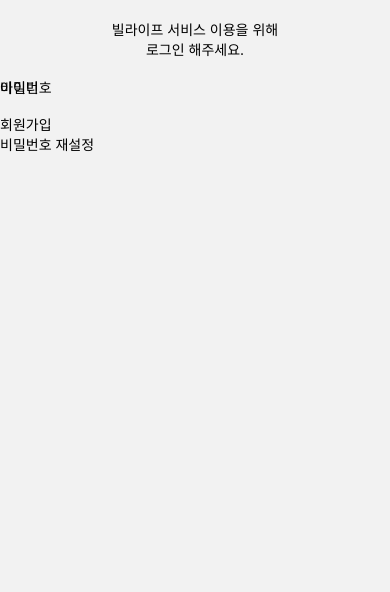
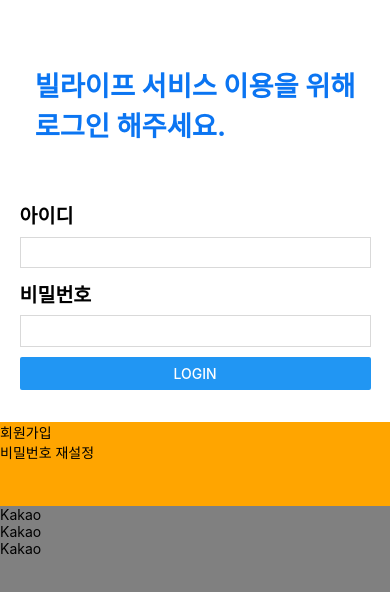
Before and after one commit to team-stardusts/villife, a React Native app: screen / in a window 390 px wide. Shown: the top 592 px of the page. Built offline with nearby package versions, Linux system fonts and the light colour scheme.

Commit message:
기본구조 확립. LoginScreen View 구성중

```diff
--- a/src/components/screens/login/login_screen.tsx
+++ b/src/components/screens/login/login_screen.tsx
@@ -1,37 +1,54 @@
-import { SafeAreaView, Text, View } from "react-native";
+import { Button, SafeAreaView, Text, View } from "react-native";
 import BasicTextInput from "../../atoms/textinput/basic_textinput";
 import useScreenMessage from "../../../hooks/internal/multilingual/hooks";
-import LoginScreenStyles, {LoginScreenStylesType} from "./styles";
+import LoginScreenTypes from "./types";
+import useLoginScreenStyles from "./styles";
 
-const styles: LoginScreenStylesType = LoginScreenStyles;
 
 export default function LoginScreen() {
     const Messages = useScreenMessage("korean");
+    const styles: LoginScreenTypes.LoginScreenStylesType = useLoginScreenStyles();
 
     return (
-        <SafeAreaView>
-            <View>
-                <View style={styles.GreetingSection.box}>
-                    <Text>
+        <SafeAreaView style={styles.Page.topLevelBox}>
+            <View style={styles.GreetingSection.topLevelBox}>
+                <View style={styles.GreetingSection.textWrapper}>
+                    <Text style={styles.GreetingSection.text}>
                         {Messages.messages.auth.login.request_login.line_1}
                     </Text>
-                    <Text>
+                    <Text style={styles.GreetingSection.text}>
                         {Messages.messages.auth.login.request_login.line_2}
                     </Text>
                 </View>
-                <View style={{flex: 1}}>
-                    <Text>
+            </View>
+            <View style={styles.LoginInputSection.topLevelBox}>
+                <View style={styles.LoginInputSection.attrWrapper}>
+                    <View style={styles.LoginInputSection.inputWrapper}>
+                        <Text style={styles.LoginInputSection.inputIdentifier}>
                             {Messages.messages.auth.login.title_of_id_input}
                         </Text>
-                    <BasicTextInput onChangeText={(n, e) => console.log(n, e)}/>
+                        <BasicTextInput
+                            style={
+                                styles.LoginInputSection.input
+                            }
+                            onChangeText={(n, e) => console.log(n, e)}/>
                     </View>
-                <View>
-                    <Text>
+                    <View style={styles.LoginInputSection.inputWrapper}>
+                        <Text style={styles.LoginInputSection.inputIdentifier}>
                             {Messages.messages.auth.login.title_of_password_input}
                         </Text>
-                    <BasicTextInput name="password"/>
+                        <BasicTextInput
+                            style={
+                                styles.LoginInputSection.input
+                            }
+                            name="password"/>
                     </View>
-                <View>
+                    <View style={styles.LoginInputSection.btnWrapper}>
+                        <Button title={Messages.messages.auth.login.pageName}></Button>
+                    </View>
+                </View>
+            </View>
+            <View style={styles.JoinLinkSection.topLevelBox}>
                 <Text>
                     {Messages.messages.auth.login.join}
                 </Text>
@@ -39,6 +56,12 @@
                     {Messages.messages.auth.login.reset_password}
                 </Text>
             </View>
+            <View style={styles.SocialLoginSection.topLevelBox}>
+                <View>
+                    <Text>Kakao</Text>
+                    <Text>Kakao</Text>
+                    <Text>Kakao</Text>
+                </View>
             </View>
         </SafeAreaView>
     );
--- a/src/components/screens/login/styles.ts
+++ b/src/components/screens/login/styles.ts
@@ -1,29 +1,90 @@
 import { StyleSheet } from "react-native";
+import LoginScreenTypes from "./types";
 import useAppTheme from "../../../hooks/internal/themes/hooks";
 import useSystemInfo from "../../../hooks/internal/systeminfo/hooks";
 
+export default function useLoginScreenStyles(): LoginScreenTypes.LoginScreenStylesType {
     const Theme = useAppTheme();
+    const SystemInfo = useSystemInfo();
 
-console.log(Theme.colors)
+    const Page = StyleSheet.create({
+        topLevelBox: {
+            flex: 1,
+            flexDirection: "column",
+        },
+    })
 
     const GreetingSection = StyleSheet.create({
-    box: {
+        topLevelBox: {
+            flex: 2,
             display: "flex",
             alignItems: 'center',
             justifyContent: 'center',
-        height: "50%"
+            backgroundColor: Theme.colors.colorFamily.white,
         },
         textWrapper: {
-
+            textAlign: "left",
+            paddingTop: SystemInfo.window.width * 0.1,
+        },
+        text: {
+            //fontFamily: Theme.css.font.universial.fontFamily,
+            color: Theme.colors.colorFamily.blue,
+            fontSize: SystemInfo.window.width * 0.07,
+            fontWeight: "bold",
         }
     })
 
-const LoginScreenStyles: LoginScreenStylesType = {
+    const LoginInputSection = StyleSheet.create({
+        topLevelBox: {
+            flex: 3,
+            backgroundColor: Theme.colors.colorFamily.white
+        },
+        attrWrapper: {
+            //display: "flex",
+            flex: 1,
+            paddingVertical: SystemInfo.window.width * 0.08,
+            paddingHorizontal: SystemInfo.window.width * 0.05,
+        },
+        inputWrapper: {
+            flex: 7,
+        },
+        btnWrapper: {
+            flex: 3,
+        },
+        inputIdentifier: {
+            //fontFamily: Theme.css.font.universial.fontFamily,
+            color: Theme.colors.colorFamily.black,
+            fontSize: SystemInfo.window.width * 0.05,
+            fontWeight: "bold",
+            paddingBottom: SystemInfo.window.width * 0.02,
+        },
+        input: {
+            backgroundColor: "white",
+            height: SystemInfo.window.width * 0.08,
+            borderColor: Theme.colors.colorFamily.lightgrey,
+            borderWidth: SystemInfo.window.width * 0.002,
+        }
+    })
+
+    const JoinLinkSection = StyleSheet.create({
+        topLevelBox: {
+            flex: 1,
+            backgroundColor: "orange"
+        }
+    })
+
+    const SocialLoginSection = StyleSheet.create({
+        topLevelBox: {
+            flex: 4,
+            backgroundColor: "grey"
+        }
+    })
+
+    return {
+        Page,
         GreetingSection,
+        LoginInputSection,
+        JoinLinkSection,
+        SocialLoginSection,
+    } as const;
 }
-
-export type LoginScreenStylesType = {
-    GreetingSection: ReturnType<typeof StyleSheet.create>
-}
-
-export default LoginScreenStyles;
--- a/src/hooks/internal/themes/hooks.ts
+++ /dev/null
@@ -1,8 +0,0 @@
-import AppThemes from ".";
-import { UseAppThemeReturnType } from "./types";
-
-export default function useAppTheme(colorScheme?: 'light' | 'dark' | null | undefined): UseAppThemeReturnType {
-    const Theme: AppThemes = new AppThemes
-
-    return colorScheme === "dark" ? Theme.DarkTheme : Theme.LightTheme;
-}
--- /dev/null
+++ b/src/hooks/internal/themes/hooks.tsx
@@ -0,0 +1,10 @@
+import AppThemes from ".";
+import { useEffect } from "react";
+import { useColorScheme } from "react-native";
+import { UseAppThemeReturnType } from "./types";
+
+export default function useAppTheme(): UseAppThemeReturnType {
+    const Theme: AppThemes = new AppThemes()
+
+    return useColorScheme() === "dark" ? Theme.DarkTheme : Theme.LightTheme;
+}
--- a/src/hooks/internal/themes/index.ts
+++ b/src/hooks/internal/themes/index.ts
@@ -17,10 +17,9 @@
         }
     };
     readonly css = {
-        fontFamily: {
+        font: {
             universial: {
-                fontFamily: "Pretendard",
-                fontStyle: "normal",
+                fontFamily: "pretendard",
             }
         }
     }
@@ -30,6 +29,6 @@
 //}
 
 export default class AppThemes implements ThemeTypes.IThemes {
-    readonly LightTheme = new LightTheme;
-    readonly DarkTheme = new LightTheme;
+    readonly LightTheme = new LightTheme();
+    readonly DarkTheme = new LightTheme();
 }
--- a/src/hooks/internal/themes/types.d.ts
+++ b/src/hooks/internal/themes/types.d.ts
@@ -1,4 +1,5 @@
 declare namespace ThemeTypes {
+    type test = "normal" | "italic" | undefined
     interface ITheme {
         colors: {
             pallet: any;
@@ -15,10 +16,9 @@
             }
         };
         css: {
-            fontFamily: {
+            font: {
                 universial: {
                     fontFamily: string;
-                    fontStyle: string;
                 }
         }
         };
```
Also changed, not shown: src/components/screens/login/types.d.ts (added, +13 -0 lines). Lines whose indentation alone changed are shown as unchanged.
